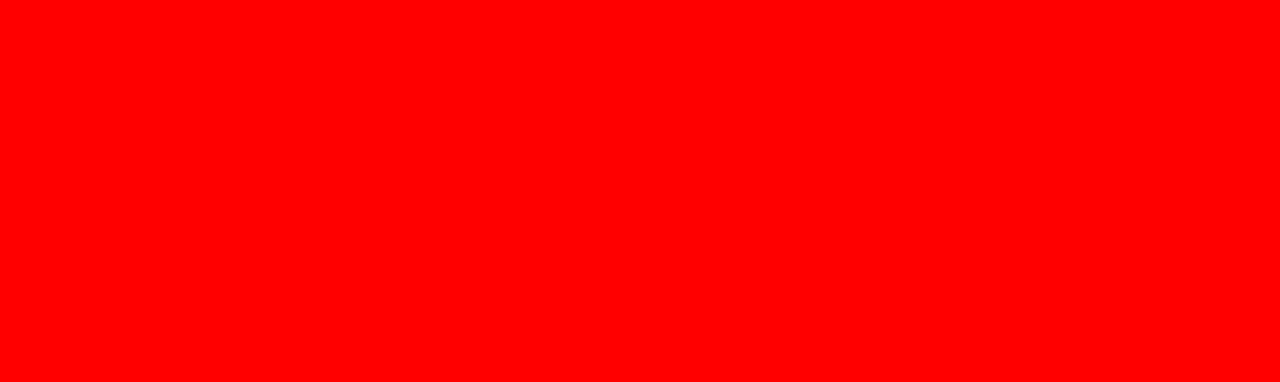
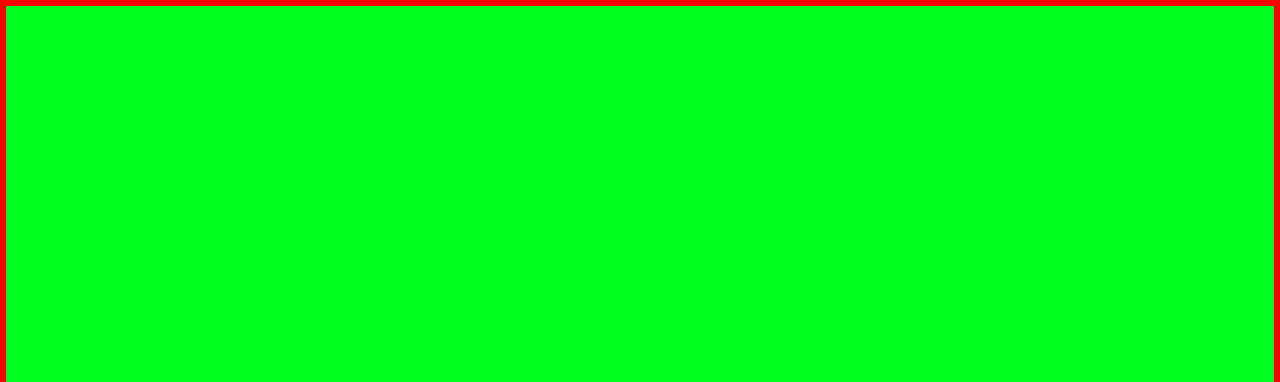
Before and after one commit to shubham-250320/my-website, a plain HTML site: page index.html in a window 1280 px wide. Shown: the top 382 px of the page. Drawn offline with Linux system fonts and the light colour scheme.

Commit message:
Change background to green

```diff
--- a/styles.css
+++ b/styles.css
@@ -3,7 +3,7 @@
 }
 body {
   margin: 0;
-  background-color: red;
+  background-color: rgb(0, 255, 30);
 }
 
 .page {
```
